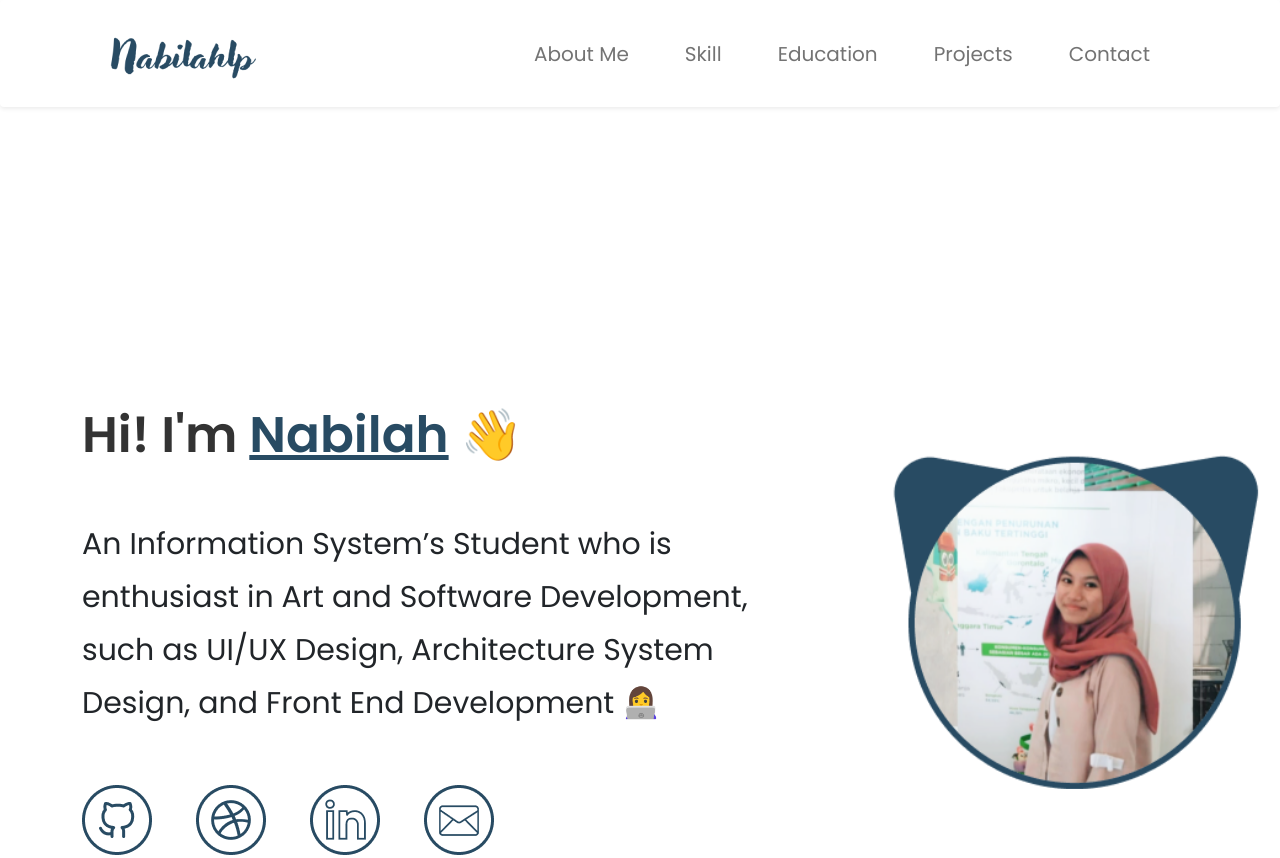
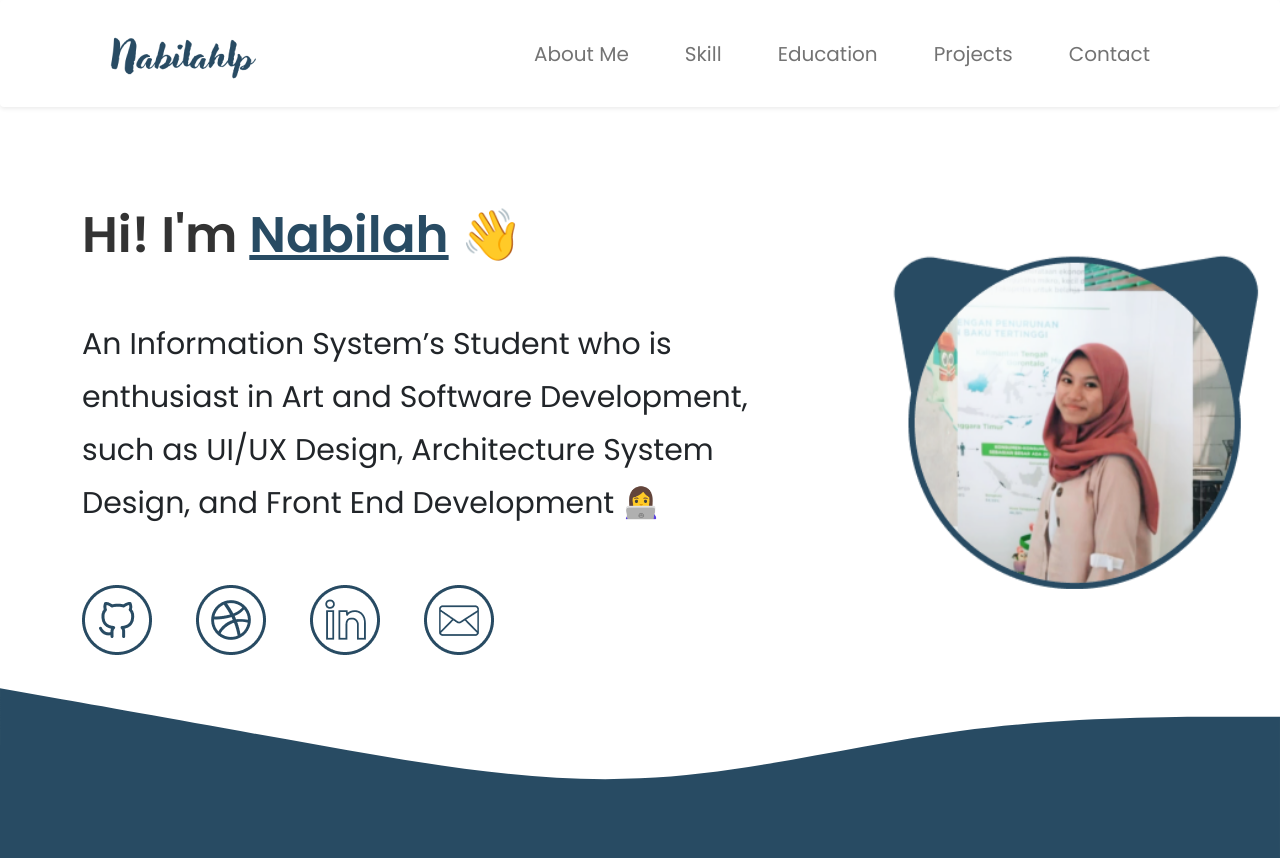
Before and after one commit to nabilahlp/nabilahlp.github.io, a plain HTML site: page index.html in a window 1280 px wide. Shown: the top 858 px of the page. Drawn offline with nearby package versions, Linux system fonts and the light colour scheme.

Commit message:
Update index.html

```diff
--- a/index.html
+++ b/index.html
@@ -48,7 +48,7 @@
 
     <!-- Start Content -->
     <section id="about-me" class="m-5 selection">
-        <div class="container" style="margin-top: 200px;">
+        <div class="container" style="margin-top: 0px;">
           <div class="row g-0">
             <div class="col-sm-6 col-md-8">
              <div class="greeting">Hi! I'm <span class="span-greeting"><u> Nabilah</u></span> <span class="span-emoji">&#128075;</span></div>
```
